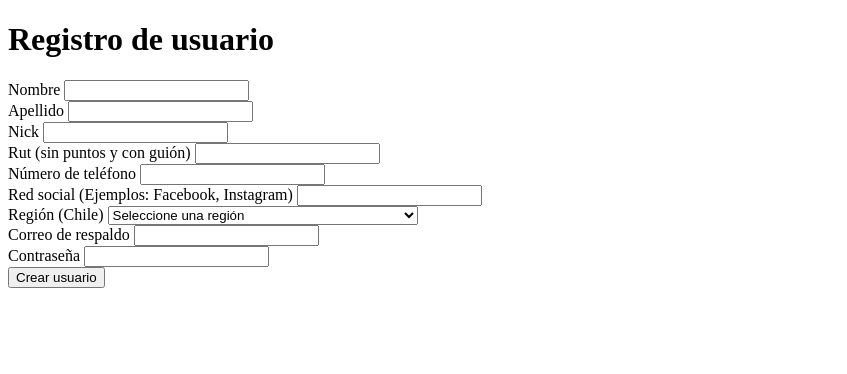
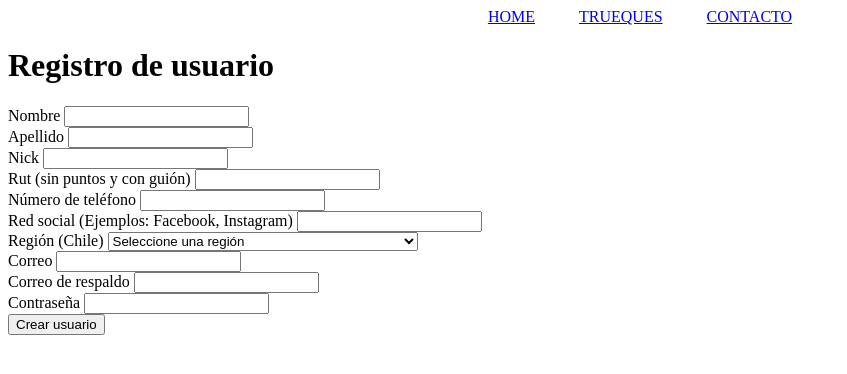
Before and after one commit to DCC-CC4401/2021-1-Grupo-12, a Django app: page /registro in a window 1280 px wide. Shown: the top 374 px of the page, without its empty margins (0-847 px from the left). Run offline with Django 3.2, Linux system fonts and the light colour scheme.

Commit message:
Home actualizada, Usuario actualizado (antiguos User en model), se cambiaron varias partes del proyecto general debido a los cambios hechos, funciona

```diff
--- a/mysite/settings.py
+++ b/mysite/settings.py
@@ -56,7 +56,7 @@ ROOT_URLCONF = 'mysite.urls'
 TEMPLATES = [
     {
         'BACKEND': 'django.template.backends.django.DjangoTemplates',
-        'DIRS': [],
+        'DIRS': ['./truequeapp/templates/truequeapp'],
         'APP_DIRS': True,
         'OPTIONS': {
             'context_processors': [
@@ -101,7 +101,7 @@ AUTH_PASSWORD_VALIDATORS = [
     },
 ]
 
-AUTH_USER_MODEL = 'truequeapp.User'
+AUTH_USER_MODEL = 'truequeapp.Usuario'
 
 
 # Internationalization
--- a/truequeapp/admin.py
+++ b/truequeapp/admin.py
@@ -1,5 +1,5 @@
 from django.contrib import admin
-from truequeapp.models import User
+from truequeapp.models import Usuario
 
-admin.site.register(User)
+admin.site.register(Usuario)
 # Register your models here.
--- /dev/null
+++ b/truequeapp/templates/truequeapp/barra.html
@@ -0,0 +1,32 @@
+<!DOCTYPE html>
+<html lang="es">
+<head>
+    <meta charset="UTF-8">
+</head>
+
+<!-- Mover a un documento que tenga todos los estilos más adelante (?)-->
+<style>
+    #barra{
+        margin: 0;
+        padding: 0;
+        list-style: none;
+        text-transform: uppercase;
+        text-align: center;
+    }
+    #barra li{
+        display: inline;
+        margin: 0 20px;
+    }
+</style>
+<!-- --------------------- -->
+
+<body>
+    <div>
+    <ul id="barra">
+        <li><a href="/home/">Home</a></li>
+        <li><a href="/publicaciones/">Trueques</a></li>
+        <li><a href="/contacto/">Contacto</a></li>
+    </ul>
+    </div>
+</body>
+</html>
--- a/truequeapp/templates/truequeapp/post_publicacion.html
+++ b/truequeapp/templates/truequeapp/post_publicacion.html
@@ -4,6 +4,9 @@
     </head>
 
     <body>
+
+        {% include "barra.html" %}
+
         <h1>Hemos recibido su publicacion correctamente</h1>
         <button type="button"><a href="/home/">Volver a la portada</a></button>
     </body>
--- a/truequeapp/templates/truequeapp/post_publicar.html
+++ b/truequeapp/templates/truequeapp/post_publicar.html
@@ -4,6 +4,9 @@
     </head>
 
     <body>
+
+        {% include "barra.html" %}
+
         <h1> Hemos publicado su producto</h1>
         <h2> Esperamos que logre intercambiarlo</h2>
         <a href="/home/">
--- a/truequeapp/templates/truequeapp/publicar.html
+++ b/truequeapp/templates/truequeapp/publicar.html
@@ -4,6 +4,9 @@
     </head>
 
     <body>
+
+        {% include "barra.html" %}
+
         <h1>Publicar Producto</h1>
 
         <form action="/publicar/" method="POST"> {% csrf_token %}
--- a/truequeapp/templates/truequeapp/registro.html
+++ b/truequeapp/templates/truequeapp/registro.html
@@ -5,37 +5,40 @@
 	<title>Registro de Usuario</title>
 </head>
 <body>
+
+	{% include "barra.html" %}
+
 	<h1> Registro de usuario </h1>
 	<form method="post">
 		{% csrf_token %}
 		<div class="form-group">
-			<label for="nombre_usuario">Nombre</label>
-			<input type="text" class="form-control" id=nombre_usuario name="nombre" required>
+			<label for="nombre">Nombre</label>
+			<input type="text" class="form-control" id=nombre name="nombre" required>
 		</div>
 		<div class="form-group">
-			<label for="apellido_usuario">Apellido</label>
-			<input type="text" class="form-control" id=apellido_usuario name="apellido" required>
+			<label for="apellido">Apellido</label>
+			<input type="text" class="form-control" id=apellido name="apellido" required>
 		</div>
 		<div class="form-group">
-			<label for="nick_usuario">Nick</label>
-			<input type="text" class="form-control" id=nick_usuario name="nick" required>
+			<label for="nombre_usuario">Nick</label>
+			<input type="text" class="form-control" id=nombre_usuario name="nombre_usuario" required>
 		</div>
 		<div class="form-group">
-			<label for="rut_usuario">Rut (sin puntos y con guión)</label>
-			<input type="text" class="form-control" id=rut_usuario name="rut" required>
+			<label for="rut">Rut (sin puntos y con guión)</label>
+			<input type="text" class="form-control" id=rut name="rut">
 		</div>
 		<div class="form-group">
-			<label for="numero_usuario">Número de teléfono</label>
-			<input type="text" class="form-control" id=numero_usuario name="numero" required>
+			<label for="numero">Número de teléfono</label>
+			<input type="text" class="form-control" id=numero name="numero">
 		</div>
 		<div class="form-group">
-			<label for="red_social_usuario">Red social (Ejemplos: Facebook, Instagram)</label>
-			<input type="url" class="form-control" id=red_social_usuario name="red_social" required>
+			<label for="red_social">Red social (Ejemplos: Facebook, Instagram)</label>
+			<input type="url" class="form-control" id=red_social name="red_social">
 		</div>
 		<div class="form-group">
-			<label for="region_usuario">Región (Chile)</label>
-			<select id="region_usuario" class="form-control" name="region" required>
-				<option class="disabled" value="">Seleccione una región</option>
+			<label for="region">Región (Chile)</label>
+			<select id="region" class="form-control" name="region" required>
+				<option selected disabled value="">Seleccione una región</option>
 				<option value="Antofagasta">Antofagasta</option>
 				<option value="Tarapacá">Tarapacá</option>
 				<option value="Atacama">Atacama</option>
@@ -53,8 +56,12 @@
 			</select>
 		</div>
 		<div class="form-group">
-			<label for="correo_usuario">Correo de respaldo</label>
-			<input type="email" class="form-control" id=correo_usuario name="correo" required>
+			<label for="correo">Correo</label>
+			<input type="email" class="form-control" id=correo name="correo" required>
+		</div>
+		<div class="form-group">
+			<label for="correo_respaldo">Correo de respaldo</label>
+			<input type="email" class="form-control" id=correo_respaldo name="correo_respaldo">
 		</div>
 		<div class="form-group">
                 <label for="contraseña">Contraseña</label>
--- a/truequeapp/urls.py
+++ b/truequeapp/urls.py
@@ -7,4 +7,6 @@ urlpatterns = [
 	path('login', views.login, name='login'),
 	path('logout', views.logout, name="logout"),
 	path('publicar/', views.publicar_producto, name='publicar'),
+	path('contacto/', views.contacto, name='contacto'),
+	path('publicaciones/', views.publicaciones, name='publicaciones'),
 ]
--- a/truequeapp/views.py
+++ b/truequeapp/views.py
@@ -1,26 +1,34 @@
 from django.shortcuts import render
-from truequeapp.models import User
 from django.http import HttpResponseRedirect
 from django.contrib.auth import logout as django_logout, authenticate, login as django_login
 from django.contrib import messages
-from truequeapp.models import Publicacion, User
+from truequeapp.models import Publicacion, Usuario
 
 # Create your views here.
 
 def home(request):
 	return render(request, "truequeapp/home.html")
 
+def contacto(request):
+	return render(request, "truequeapp/contacto.html")
+
+def publicaciones(request):
+	return render(request, "truequeapp/publicaciones.html")
+
+
 def login(request):
 	if request.method == 'GET':
 		return render(request, 'truequeapp/login.html')
 
 	if request.method == "POST":
-		usuario = request.POST['username']
+		nombre_usuario = request.POST['nombre_usuario']
 		contraseña = request.POST['contraseña']
-		user = authenticate(username=usuario, password=contraseña)
+		usuario = authenticate(
+			username=nombre_usuario,
+			password=contraseña)
 
-		if user is not None:
-			django_login(request, user)
+		if usuario is not None:
+			django_login(request, usuario)
 			return HttpResponseRedirect('/home')
 		else:
 			return HttpResponseRedirect('/registro')
@@ -42,17 +50,25 @@ def registro(request):
 	elif request.method == 'POST':
 		nombre = request.POST['nombre']
 		apellido = request.POST['apellido']
-		nick = request.POST['nick']
+		nombre_usuario = request.POST['nombre_usuario']
 		rut = request.POST['rut']
 		numero = request.POST['numero']
 		red_social = request.POST['red_social']
 		region = request.POST['region']
 		correo = request.POST['correo']
+		correo_respaldo = request.POST['correo_respaldo']
 		contraseña = request.POST['contraseña']
 
-		#El modelo user ya tare
-		user = User.objects.create_user(username=nick, nombre=nombre, apellido=apellido,
-			correo_respaldo=correo, rut=rut, numero=numero, red_social=red_social, region=region,
+		#El modelo user ya trae
+		usuario = Usuario.objects.create_user(
+			username=nombre_usuario,
+			first_name=nombre,
+			last_name=apellido,
+			email=correo, rut=rut,
+			numero=numero,
+			red_social=red_social,
+			region=region,
+			correo_respaldo=correo_respaldo,
 			password=contraseña)
 
 		#redirecciona al indice o home
@@ -67,7 +83,13 @@ def publicar_producto(request):
 
 	if request.method == "POST":
 
-		usuario = User.objects.get(id=3)
-		publicacion = Publicacion.objects.create(titulo=request.POST["titulo"], descripcion=request.POST["descripcion"], estado=request.POST["estado"],
-								categoria=request.POST["categoria"], fotos=request.POST["fotos"], cambio=request.POST["cambio"], publicador=usuario)
+		usuario = Usuario.objects.get(id=3)
+		publicacion = Publicacion.objects.create(
+			titulo=request.POST["titulo"],
+			descripcion=request.POST["descripcion"],
+			estado=request.POST["estado"],
+			categoria=request.POST["categoria"],
+			fotos=request.POST["fotos"],
+			cambio=request.POST["cambio"],
+			publicador=usuario)
 		return render(request, "truequeapp/post_publicar.html")
```
Also changed, not shown: truequeapp/models.py (+9 -9 lines), truequeapp/templates/truequeapp/contacto.html (added, +18 -0 lines), truequeapp/templates/truequeapp/home.html (+7 -18 lines), truequeapp/templates/truequeapp/login.html (+7 -4 lines), truequeapp/templates/truequeapp/publicaciones.html (added, +13 -0 lines), db.sqlite3, truequeapp/migrations/0001_initial.py, truequeapp/migrations/0002_auto_20210425_2244.py (deleted).
